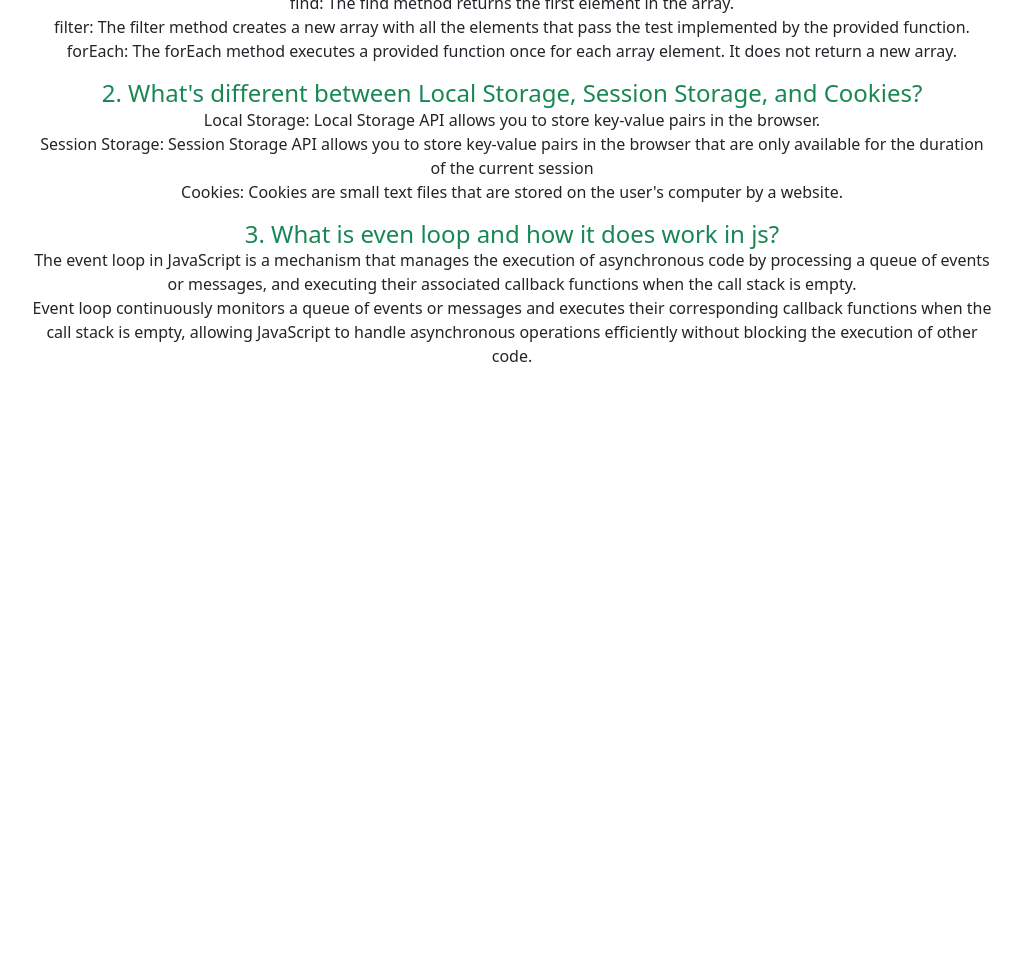
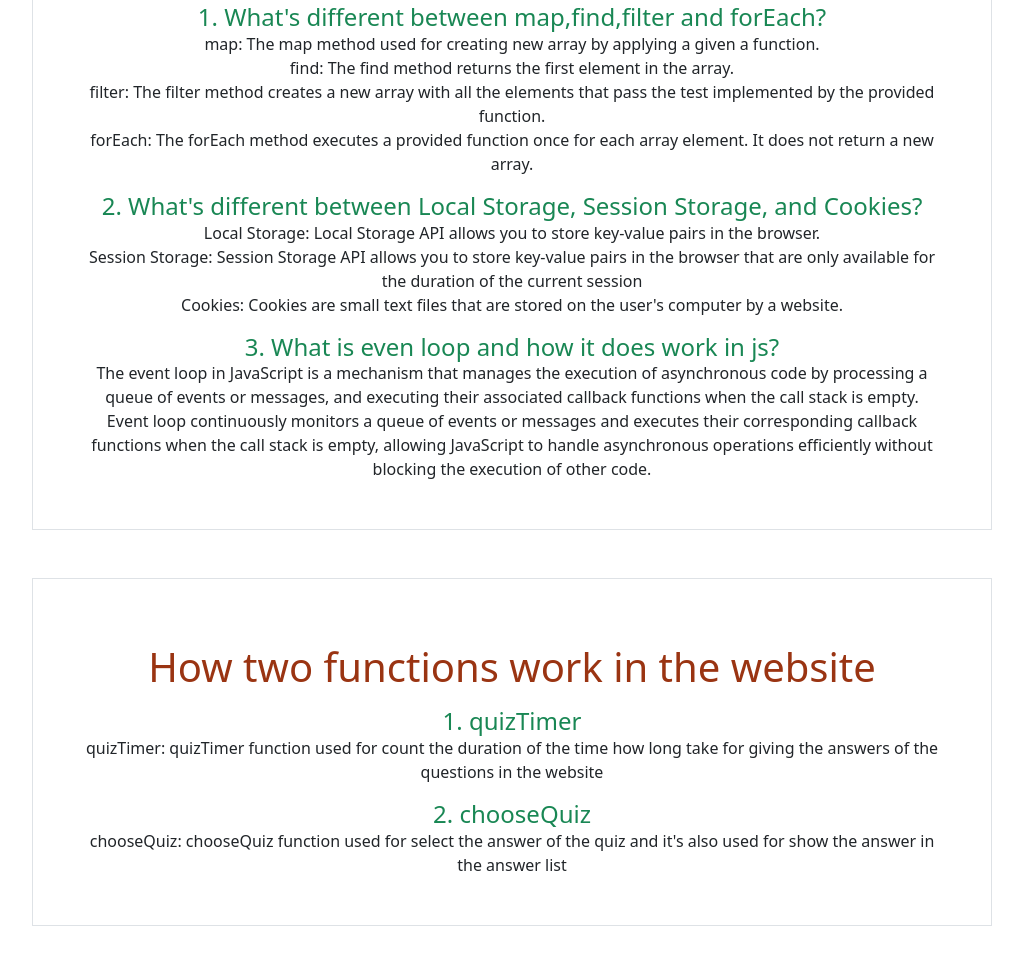
Before and after one commit to arifulislamadil/b7-a7, a plain HTML site: page blogs.html in a window 1280 px wide. Shown: the part 206-1170 px from the top of the page, without its empty margins (128-1151 px from the left). Before the commit the page ends 800 px from the top, so only its background shows below. Drawn offline with nearby package versions, Linux system fonts and the light colour scheme.

Commit message:
added how two function work

```diff
--- a/blogs.html
+++ b/blogs.html
@@ -65,10 +65,11 @@
     </header>
 
 
-    <main>
+    <main class="lg:w-9/12 md:w-[90%] w-[95%] mx-auto text-center">
         <!-- Blog Section  -->
         <section
-      class="lg:w-9/12 md:w-[90%] w-[95%] mx-auto text-center"
+        class="p-5 border border-lime-100 mt-3 mb-5"
+
       id="rulesContainer"
     >
       <h3 class="text-info display-6 font-light mt-3">Question And Answer</h3>
@@ -137,6 +138,40 @@
         </ul>
       </div>
     </section>
+
+    <!-- How two function works in the website  -->
+    <section class="p-5 border border-lime-100 mt-5 mb-5">
+        <h3 class="text-orange-800 display-6 font-light mt-3">How two functions work in the website</h3>
+
+        <ul>
+            <li class="mt-3">
+                <h2 class="text-success fs-4">
+                  1. quizTimer
+                </h2>
+                <div>
+                  <p>
+                    quizTimer:
+                    quizTimer function used for count the duration
+                    of the time how long take for giving the answers of the questions in the website
+                  </p>
+
+                </div>
+              </li>
+            <li class="mt-3">
+                <h2 class="text-success fs-4">
+                  2. chooseQuiz
+                </h2>
+                <div>
+                  <p>
+                    chooseQuiz:
+                    chooseQuiz function used for select the answer of the quiz and
+                    it's also used for show the answer in the answer list
+                  </p>
+
+                </div>
+              </li>
+        </ul>
+    </section>
     </main>
   </body>
 </html>
```
Also changed, not shown: noChange.js (+1 -7 lines).
